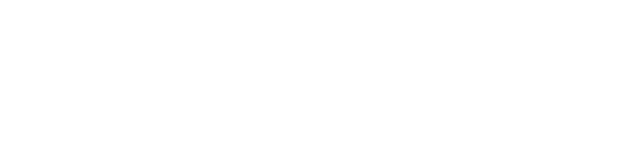
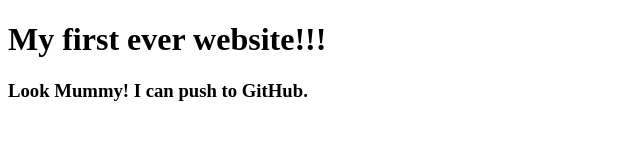
Before and after one commit to ishrataraamin09/my-first-website, a plain HTML site: page index.html in a window 1280 px wide. Shown: the whole page, without its empty margins (0-640 px from the left). Drawn offline with Linux system fonts and the light colour scheme.

Commit message:
learned github.

```diff
--- a/index.html
+++ b/index.html
@@ -6,6 +6,7 @@
     <title>Document</title>
 </head>
 <body>
-
+    <h1>My first ever website!!!</h1>
+    <h3>Look Mummy! I can push to GitHub.</h3>
 </body>
 </html>
```
